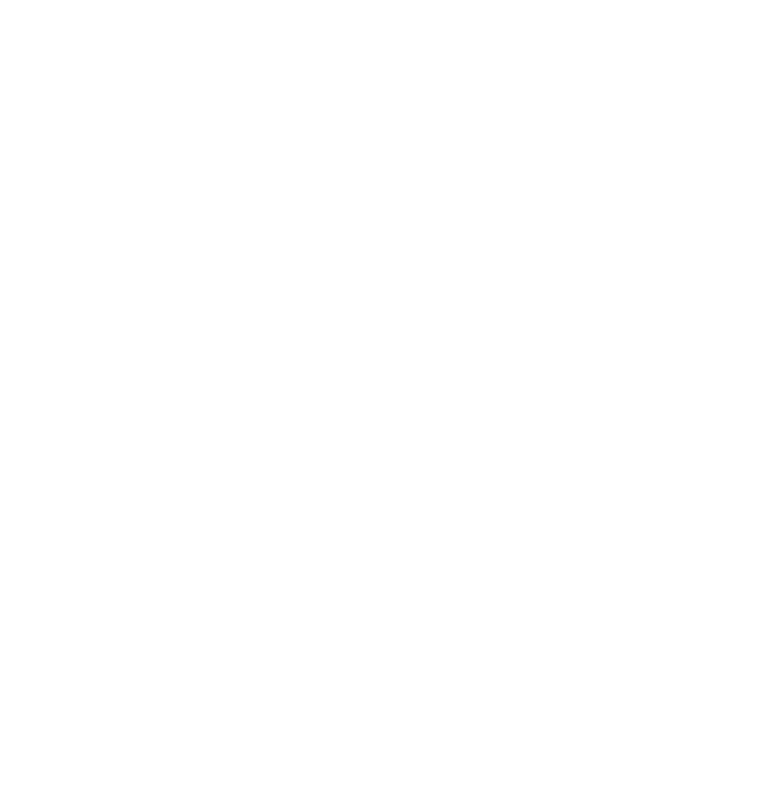
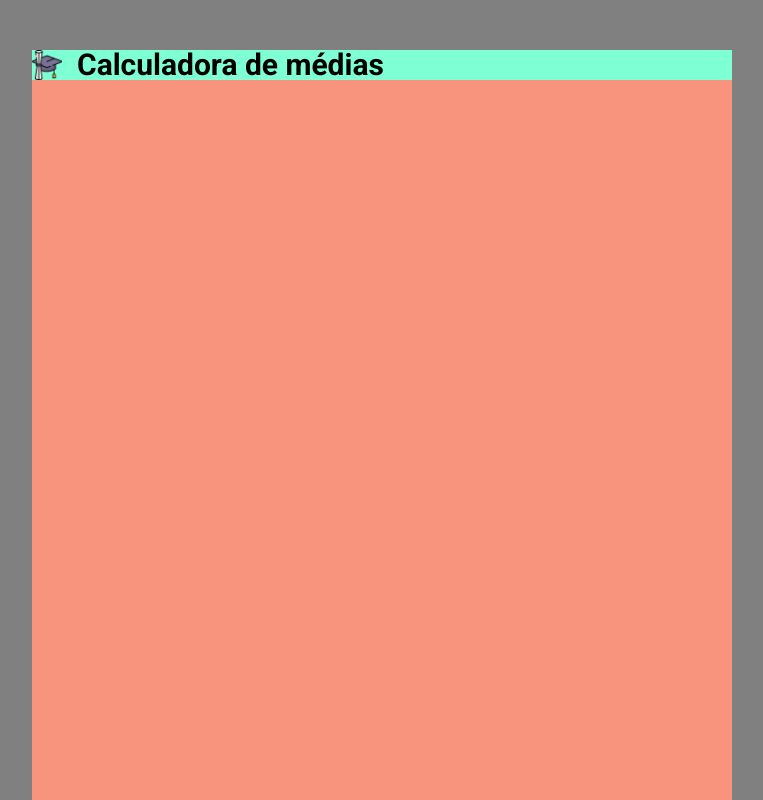
Before and after one commit to Vitor7rs/calcula_media, a plain HTML site: page index.html in a window 1280 px wide. Shown: the top 800 px of the page, without its empty margins (258-1021 px from the left). Drawn offline with Linux system fonts and the light colour scheme.

Commit message:
feature: header add

```diff
--- a/index.html
+++ b/index.html
@@ -3,8 +3,23 @@
 	<head>
 		<meta charset="UTF-8" />
 		<meta name="viewport" content="width=device-width, initial-scale=1.0" />
+		<link
+			href="https://fonts.googleapis.com/css2?family=Roboto:wght@100;300;400;500;700;900&display=swap"
+			rel="stylesheet"
+		/>
 		<link rel="stylesheet" href="/src/style/reset.css" />
-		<title>Document</title>
+		<link rel="stylesheet" href="/src/style/index.css" />
+		<title>Calculadora de médias</title>
 	</head>
-	<body></body>
+	<body>
+		<main>
+			<section class="container">
+				<header>
+					<img src="src/images/logo.png" alt="" />
+					<h1>Calculadora de médias</h1>
+				</header>
+				<br />
+			</section>
+		</main>
+	</body>
 </html>
--- a/src/style/index.css
+++ b/src/style/index.css
@@ -0,0 +1,46 @@
+/* header{
+    height: 1px;
+} */
+
+main {
+	display: flex;
+	flex-direction: column;
+	align-items: center;
+
+	background-color: gray;
+}
+
+header {
+	width: 100%;
+	display: flex;
+	justify-content: flex-start;
+	align-items: center;
+	gap: 15px;
+	background-color: aquamarine;
+}
+
+header img {
+	width: 30px;
+}
+
+header h1 {
+	font-family: "Roboto", sans-serif;
+	font-size: 30px;
+	font-weight: 700;
+}
+
+.container {
+	width: 700px;
+	height: 1000px;
+	display: flex;
+	flex-direction: column;
+	align-items: center;
+	margin-top: 50px;
+
+	background-color: #f8947e;
+}
+
+br {
+	height: 10px;
+	size: 10px;
+}
```
